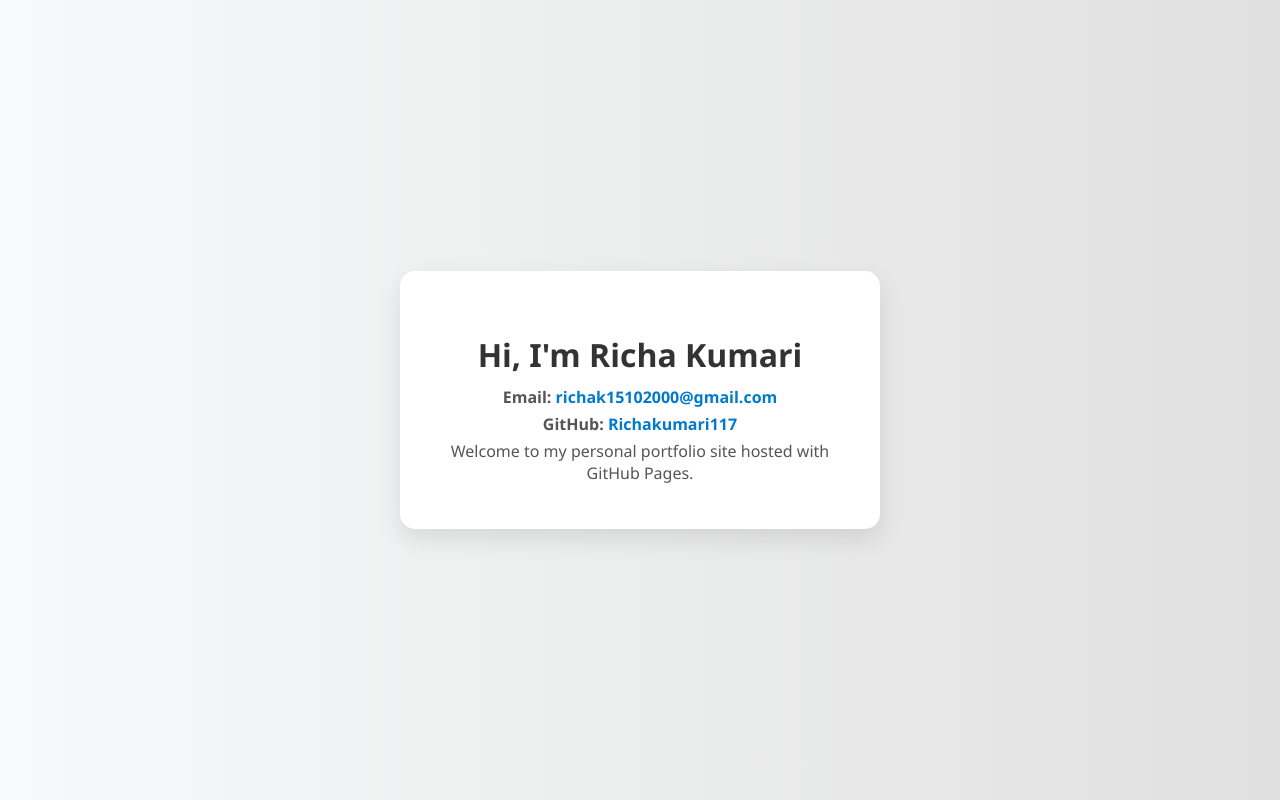
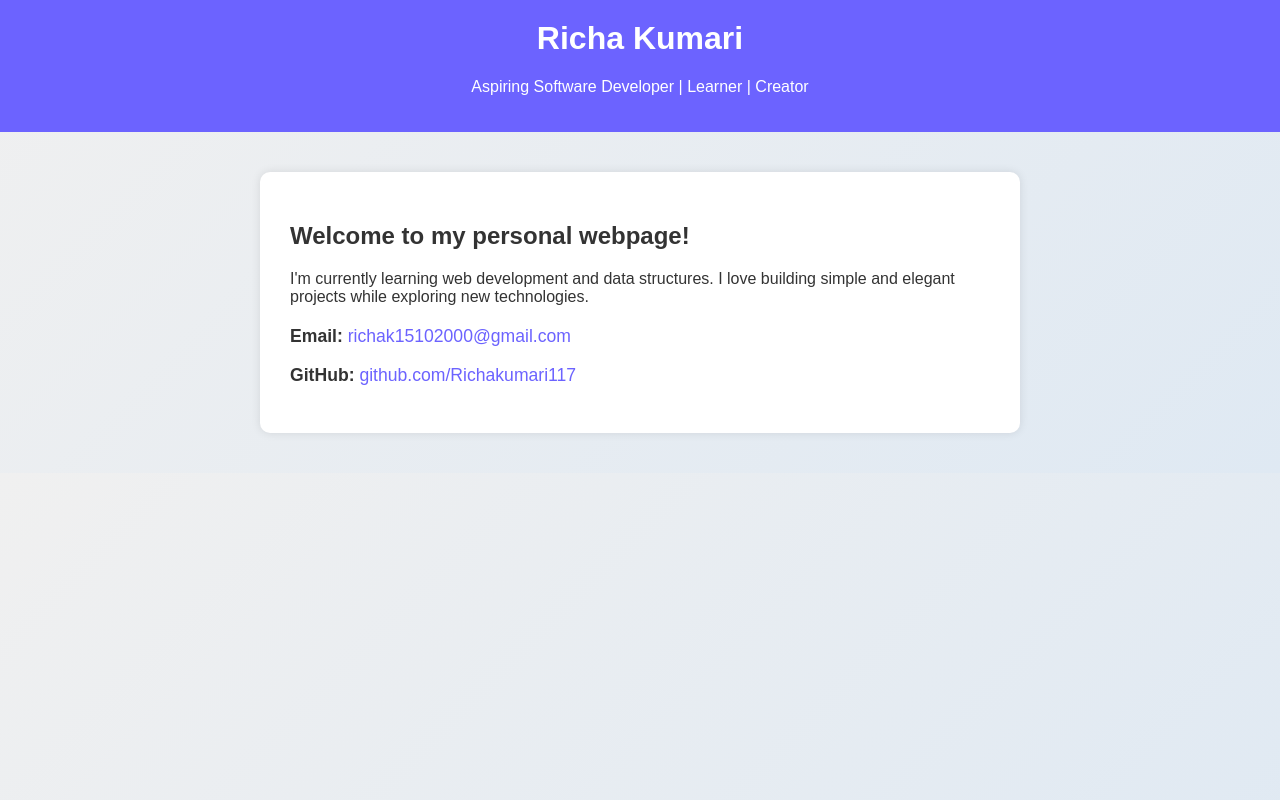
Before and after one commit to Richakumari117/Richakumari.newweb, a plain HTML site: page docs/index.html in a window 1280 px wide. Drawn offline with Linux system fonts and the light colour scheme.

```diff
--- a/docs/index.html
+++ b/docs/index.html
@@ -3,50 +3,59 @@
 <head>
   <meta charset="UTF-8" />
   <meta name="viewport" content="width=device-width, initial-scale=1.0"/>
-  <title>Richakumari's Portfolio</title>
+  <title>Richa Kumari - Portfolio</title>
   <style>
     body {
-      font-family: 'Segoe UI', Tahoma, Geneva, Verdana, sans-serif;
-      background: linear-gradient(to right, #f8f9fa, #e0e0e0);
+      font-family: Arial, sans-serif;
       margin: 0;
-      padding: 0;
-      display: flex;
-      align-items: center;
-      justify-content: center;
-      height: 100vh;
+      background: linear-gradient(135deg, #f0f0f0, #dfe9f3);
+      color: #333;
     }
-    .card {
-      background-color: #ffffff;
-      padding: 40px;
-      border-radius: 15px;
-      box-shadow: 0 10px 25px rgba(0,0,0,0.1);
-      max-width: 400px;
+    header {
+      background-color: #6C63FF;
+      color: white;
+      padding: 20px;
       text-align: center;
     }
+    main {
+      max-width: 700px;
+      margin: 40px auto;
+      background-color: white;
+      padding: 30px;
+      box-shadow: 0 0 10px rgba(0,0,0,0.1);
+      border-radius: 10px;
+    }
     h1 {
-      color: #333333;
-      margin-bottom: 10px;
+      margin-top: 0;
     }
-    p {
-      color: #555555;
-      margin: 5px 0;
+    .contact {
+      margin-top: 20px;
+      font-size: 1.1em;
     }
-    a {
-      color: #007acc;
+    .contact a {
+      color: #6C63FF;
       text-decoration: none;
-      font-weight: bold;
     }
-    a:hover {
+    .contact a:hover {
       text-decoration: underline;
     }
   </style>
 </head>
 <body>
-  <div class="card">
-    <h1>Hi, I'm Richa Kumari</h1>
-    <p><strong>Email:</strong> <a href="mailto:richak15102000@gmail.com">richak15102000@gmail.com</a></p>
-    <p><strong>GitHub:</strong> <a href="https://github.com/Richakumari117" target="_blank">Richakumari117</a></p>
-    <p>Welcome to my personal portfolio site hosted with GitHub Pages.</p>
-  </div>
+  <header>
+    <h1>Richa Kumari</h1>
+    <p>Aspiring Software Developer | Learner | Creator</p>
+  </header>
+  <main>
+    <h2>Welcome to my personal webpage!</h2>
+    <p>
+      I'm currently learning web development and data structures. I love building simple and elegant projects while exploring new technologies.
+    </p>
+
+    <div class="contact">
+      <p><strong>Email:</strong> <a href="mailto:richak15102000@gmail.com">richak15102000@gmail.com</a></p>
+      <p><strong>GitHub:</strong> <a href="https://github.com/Richakumari117" target="_blank">github.com/Richakumari117</a></p>
+    </div>
+  </main>
 </body>
 </html>
```
